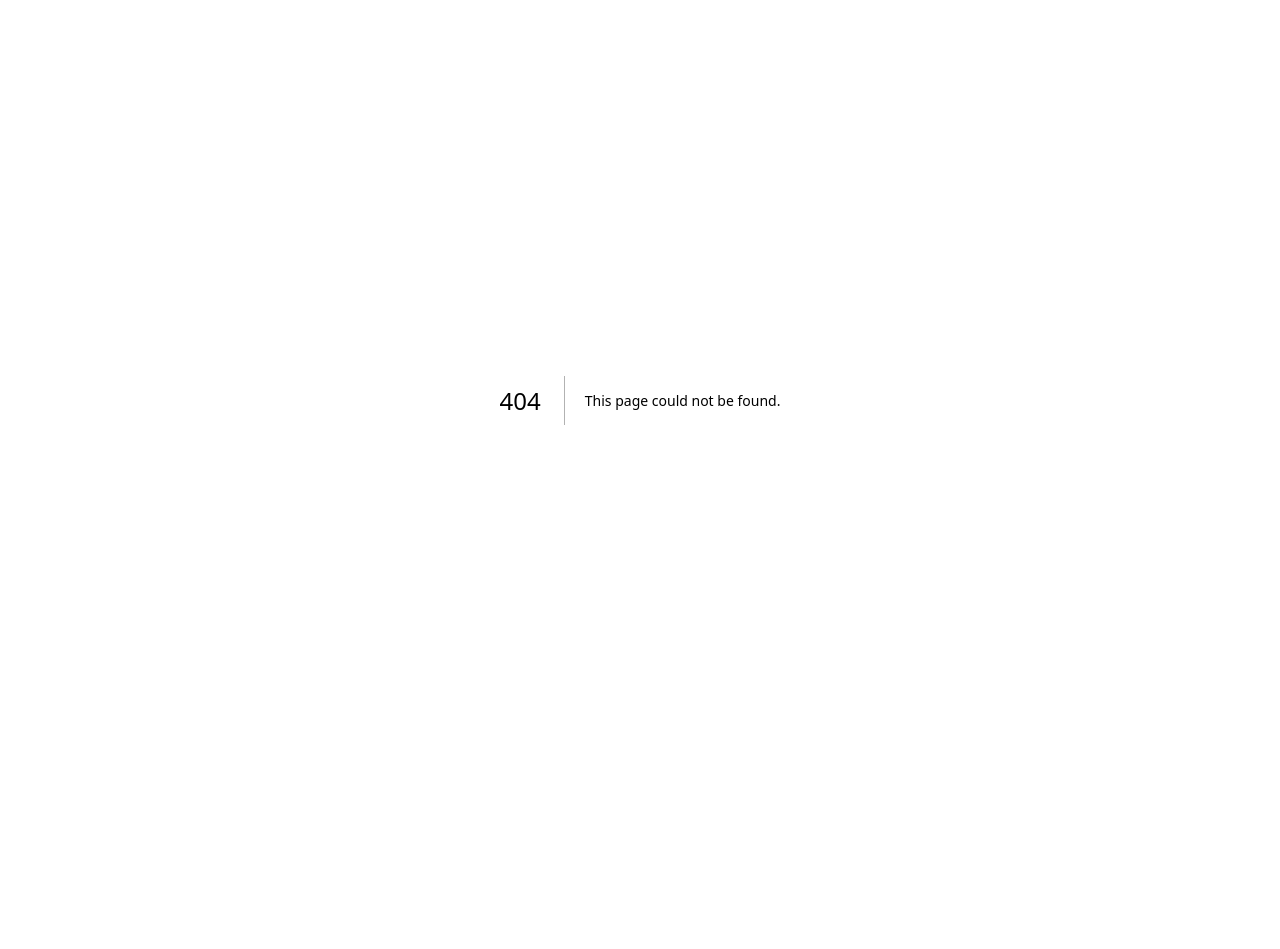
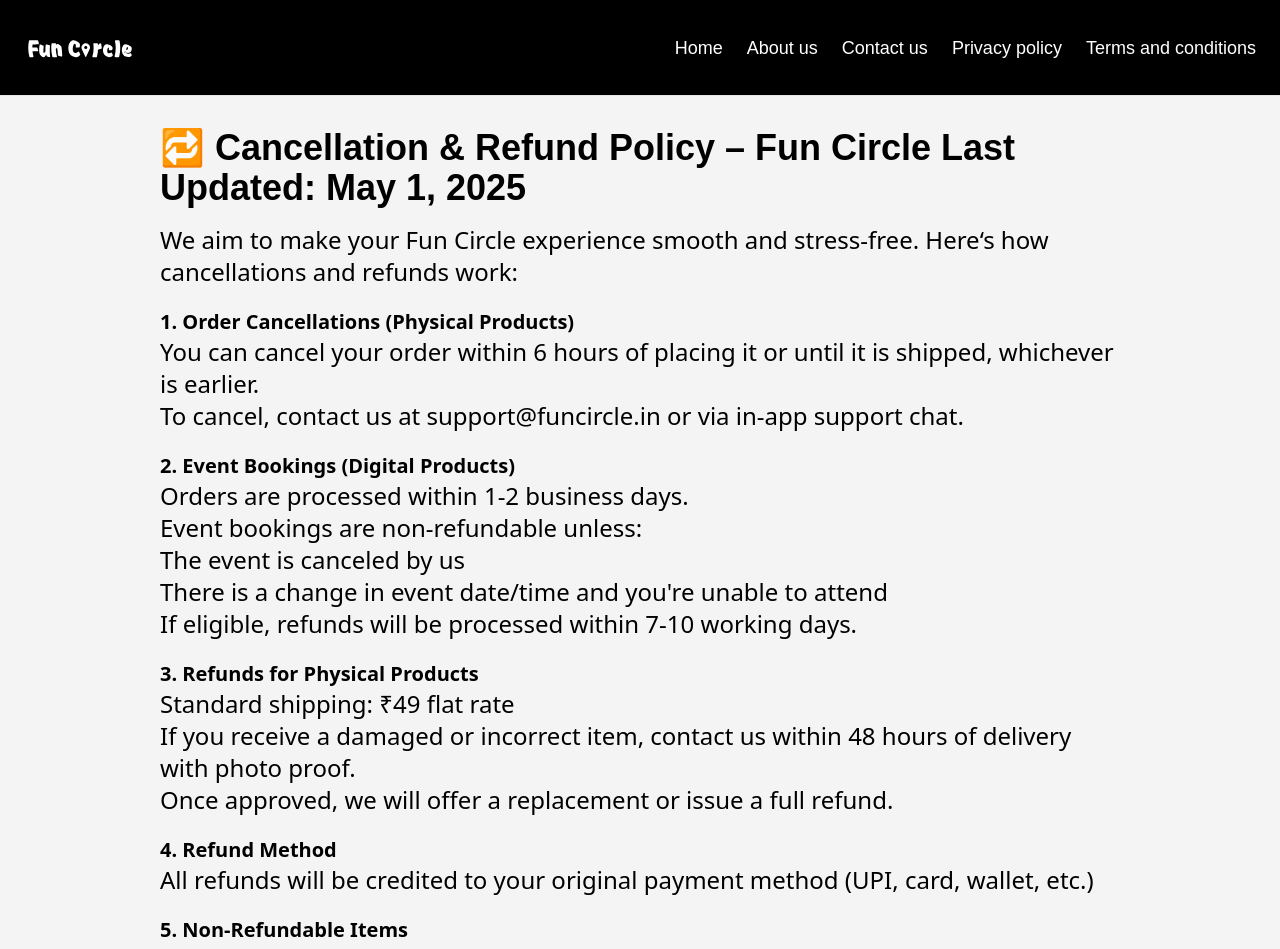
Before and after one commit to SanchitJain28/funcircle, a Next.js app: page /cancellationandrefunds in a window 1280 px wide. Before the commit this address had no page. Shown: the top 949 px of the page. Before the commit the page ends 800 px from the top, so only its background shows below. Built offline with nearby package versions, Linux system fonts and the light colour scheme.

Commit message:
feat: Add Cancellation and Refund Policy page with detailed information and structure

```diff
--- /dev/null
+++ b/src/app/(app)/cancellationandrefunds/page.tsx
@@ -0,0 +1,69 @@
+import Navbar from "@/app/components/Navbar";
+import React from "react";
+
+export default function page() {
+  return (
+    <div>
+      <Navbar />
+      <div className="px-4 py-8 lg:px-40">
+        <p className="text-2xl font-bold lg:text-4xl">
+          🔁 Cancellation & Refund Policy – Fun Circle Last Updated: May 1, 2025
+        </p>
+        <p className="lg:text-2xl text-lg font-sans my-4">
+          We aim to make your Fun Circle experience smooth and stress-free.
+          Here&lsquo;s how cancellations and refunds work:
+        </p>
+
+        <p className="lg:text-2xl text-lg font-sans my-4">
+          <span className="text-xl font-bold">
+            1. Order Cancellations (Physical Products)
+          </span>{" "}
+          <br />
+          You can cancel your order within 6 hours of placing it or until it is
+          shipped, whichever is earlier.
+          <br />
+          To cancel, contact us at support@funcircle.in or via in-app support
+          chat.
+        </p>
+        <p className="lg:text-2xl text-lg font-sans my-4">
+          <span className="text-xl font-bold">
+            2. Event Bookings (Digital Products)
+          </span>
+          <br /> Orders are processed within 1-2 business days.
+          <br />
+          Event bookings are non-refundable unless:
+          <br />
+          The event is canceled by us
+          <br />
+          There is a change in event date/time and you&apos;re unable to attend
+          <br />
+          If eligible, refunds will be processed within 7-10 working days.
+          <br />
+        </p>
+        <p className="lg:text-2xl text-lg font-sans my-4">
+          <span className="text-xl font-bold">
+            3. Refunds for Physical Products
+          </span>
+          <br /> Standard shipping: ₹49 flat rate
+          <br />
+          If you receive a damaged or incorrect item, contact us within 48 hours
+          of delivery with photo proof.
+          <br />
+          Once approved, we will offer a replacement or issue a full refund.
+        </p>
+        <p className="lg:text-2xl text-lg font-sans my-4">
+          <span className="text-xl font-bold">4. Refund Method</span>
+          <br /> All refunds will be credited to your original payment method
+          (UPI, card, wallet, etc.)
+        </p>
+        <p className="lg:text-2xl text-lg font-sans my-4">
+          <span className="text-xl font-bold">5. Non-Refundable Items</span>
+          <br />
+          Custom merchandise or personalized kits
+          <br />
+          Event passes once redeemed
+        </p>
+      </div>
+    </div>
+  );
+}
--- /dev/null
+++ b/src/app/(app)/shippingpolicy/page.tsx
@@ -0,0 +1,52 @@
+import Navbar from "@/app/components/Navbar";
+import React from "react";
+
+export default function page() {
+  return (
+    <div>
+      <Navbar />
+      <div className="px-4 py-8 lg:px-40">
+        <p className="text-2xl font-bold lg:text-4xl">
+          📦 Shipping Policy – Fun Circle Last Updated: May 1, 2025
+        </p>
+        <p className="lg:text-2xl text-lg font-sans my-4">
+          Thank you for shopping with Fun Circle! Here&apos;s what you need to
+          know about our shipping process:
+        </p>
+
+        <p className="lg:text-2xl text-lg font-sans my-4">
+         <span className="text-xl font-bold">1. Shipping Coverage</span>  <br />We currently ship to major cities and towns
+          across India. Please check availability in your area before placing
+          your order.
+        </p>
+        <p className="lg:text-2xl text-lg font-sans my-4">
+          <span className="text-xl font-bold">2. Shipping Timeframes</span><br /> Orders are processed within 1-2 business days.
+          <br />
+          Estimated delivery time: 4-7 business days after dispatch, depending
+          on your location.
+        </p>
+        <p className="lg:text-2xl text-lg font-sans my-4">
+        <span className="text-xl font-bold">3. Shipping Charges </span><br /> Standard shipping: ₹49 flat rate
+          <br />
+          Free shipping on orders above ₹499
+          <br />
+          Charges for express delivery may apply and will be shown during
+          checkout.
+        </p>
+        <p className="lg:text-2xl text-lg font-sans my-4">
+        <span className="text-xl font-bold">4. Order Tracking </span><br /> Once your order is shipped, you&apos;ll receive a
+          tracking ID via email/SMS to follow your package.
+        </p>
+        <p className="lg:text-2xl text-lg font-sans my-4">
+        <span className="text-xl font-bold">5. Delays </span><br />Delays  may occur due to unforeseen circumstances like
+          weather conditions, regional holidays, or courier issues. We&apos;ll
+          keep you informed in such cases.
+        </p>
+        <p className="lg:text-2xl text-lg font-sans my-4">
+        <span className="text-xl font-bold">6. Failed Delivery</span><br /> If delivery fails due to an incorrect address or
+          non-availability, re-shipping may incur additional charges.
+        </p>
+      </div>
+    </div>
+  );
+}
```
